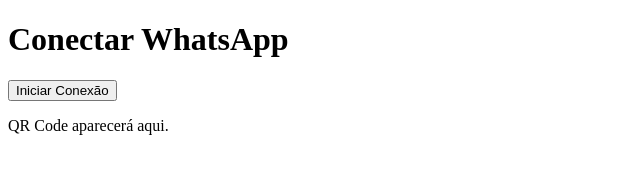
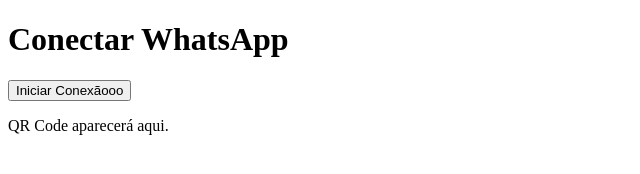
Before and after one commit to LuizNTC/primeiroback_frontseparado, a website: page public/index.html in a window 1280 px wide. Shown: the full height of the page, 0-640 px from the left. Drawn offline with Linux system fonts and the light colour scheme.

Commit message:
Update index.html

```diff
--- a/public/index.html
+++ b/public/index.html
@@ -7,7 +7,7 @@
 </head>
 <body>
     <h1>Conectar WhatsApp</h1>
-    <button id="startButton">Iniciar Conexão</button>
+    <button id="startButton">Iniciar Conexãooo</button>
     <div id="qrcode">
         <p>QR Code aparecerá aqui.</p>
     </div>
```
